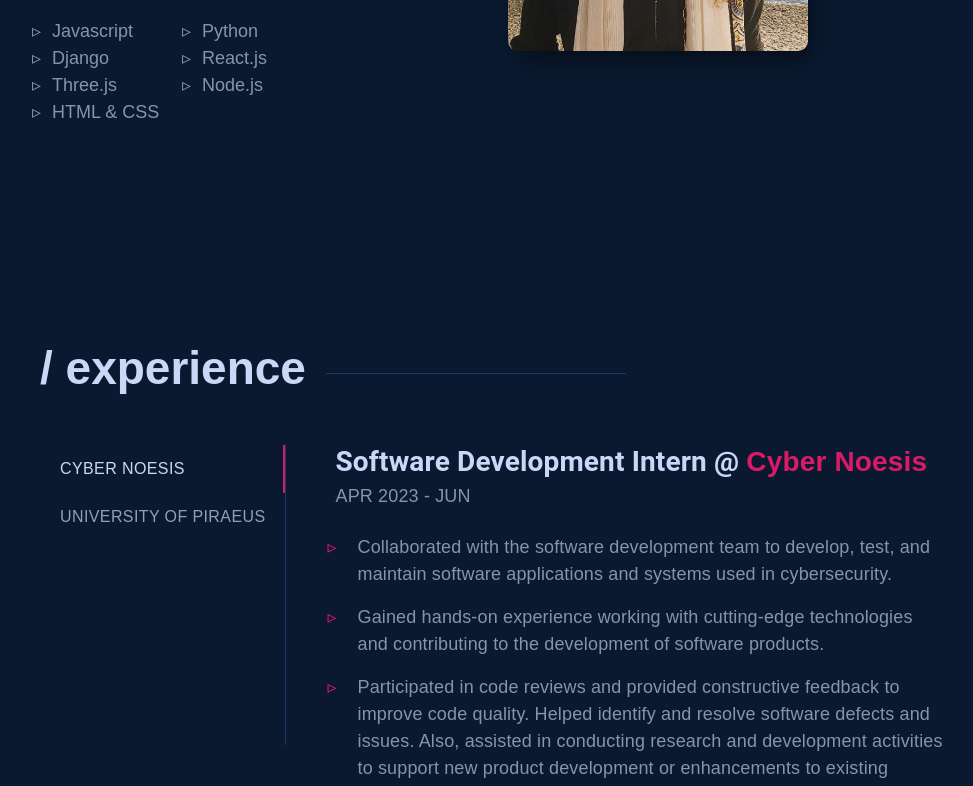
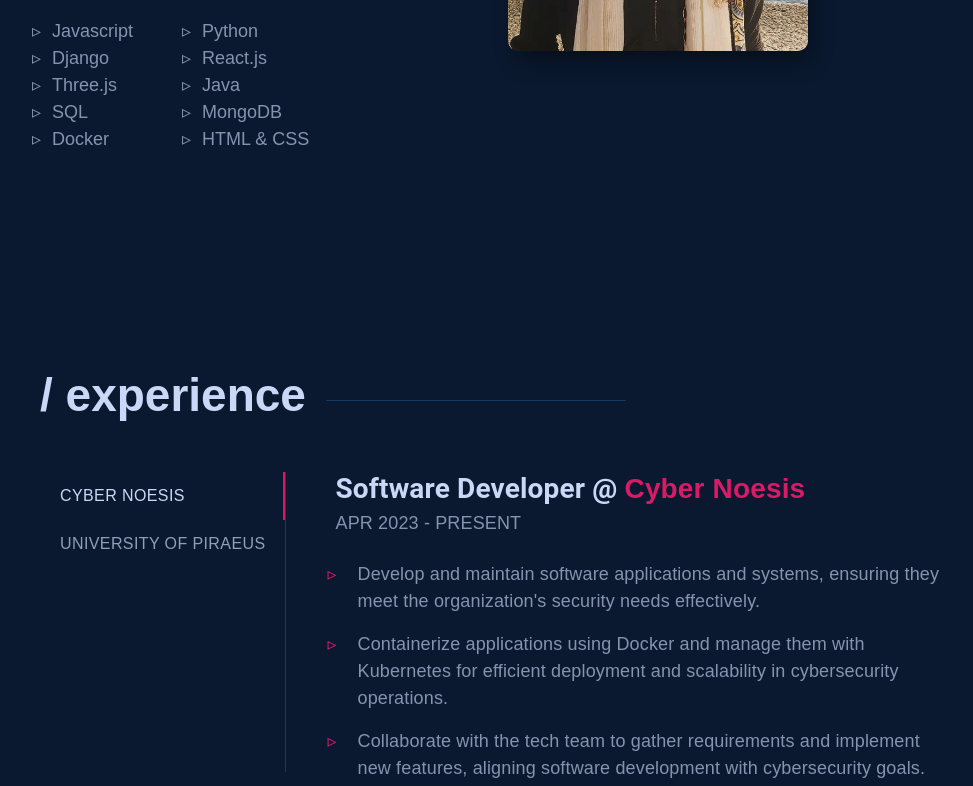
Before and after one commit to stavkran/personal-page, a React (Create React App) app: page / in a window 1280 px wide. Shown: the part 1160-1946 px from the top of the page, without its empty margins (152-1125 px from the left). Built offline with nearby package versions, Linux system fonts and the light colour scheme.

Commit message:
Updated Job List Experience and tech skills

```diff
--- a/src/components/About.js
+++ b/src/components/About.js
@@ -21,7 +21,7 @@
         <p>
         I am currently a university student at the Department of Digital Systems at the
         <a href="https://www.ds.unipi.gr/" target="_blank"> University of Piraeus</a>. At the same time,
-        I am doing an intership as a <b> Software Developer </b>
+        I am working as a <b> Software Developer </b>
         at{" "} <a href="https://www.cybernoesis.com/" target="_blank">Cyber Noesis</a>.
         </p>
     );
@@ -33,7 +33,10 @@
         "Django",
         "React.js",
         "Three.js",
-        "Node.js",
+        "Java",
+        "SQL",
+        "MongoDB",
+        "Docker",
         "HTML & CSS"
     ];
 
--- a/src/components/ExperienceList.js
+++ b/src/components/ExperienceList.js
@@ -83,12 +83,20 @@
 
     const experienceItems = {
         "Cyber Noesis": {
-        jobTitle: "Software Development Intern @",
-        duration: "APR 2023 - JUN ",
+        // jobTitle: "Software Development Intern @",
+        // duration: "APR 2023 - JUN ",
+        // desc: [
+        //     "Collaborated with the software development team to develop, test, and maintain software applications and systems used in cybersecurity.",
+        //     "Gained hands-on experience working with cutting-edge technologies and contributing to the development of software products.",
+        //     "Participated in code reviews and provided constructive feedback to improve code quality. Helped identify and resolve software defects and issues. Also, assisted in conducting research and development activities to support new product development or enhancements to existing products."
+        // ]
+        jobTitle: "Software Developer @",
+        duration: "APR 2023 - PRESENT",
         desc: [
-            "Collaborated with the software development team to develop, test, and maintain software applications and systems used in cybersecurity.",
-            "Gained hands-on experience working with cutting-edge technologies and contributing to the development of software products.",
-            "Participated in code reviews and provided constructive feedback to improve code quality. Helped identify and resolve software defects and issues. Also, assisted in conducting research and development activities to support new product development or enhancements to existing products."
+            "Develop and maintain software applications and systems, ensuring they meet the organization's security needs effectively.",
+            "Containerize applications using Docker and manage them with Kubernetes for efficient deployment and scalability in cybersecurity operations.",
+            "Collaborate with the tech team to gather requirements and implement new features, aligning software development with cybersecurity goals.",
+            "Contribute to code reviews, troubleshoot, and resolve software defects to improve code quality and enhance cybersecurity software reliability."
         ]
         },
         "University of Piraeus": {
--- a/src/components/Intro.js
+++ b/src/components/Intro.js
@@ -36,7 +36,7 @@
                     <div className="intro-desc">
                         I'm a student at the Department of Digital Systems at
                         the University of Piraeus. My interests vary from software development,
-                        to Data Science and everything in between.
+                        to Artificial Intelligence and everything in between.
                     </div>
                     <a
                         href="mailto:stavkraniti01@gmail.com"
```
